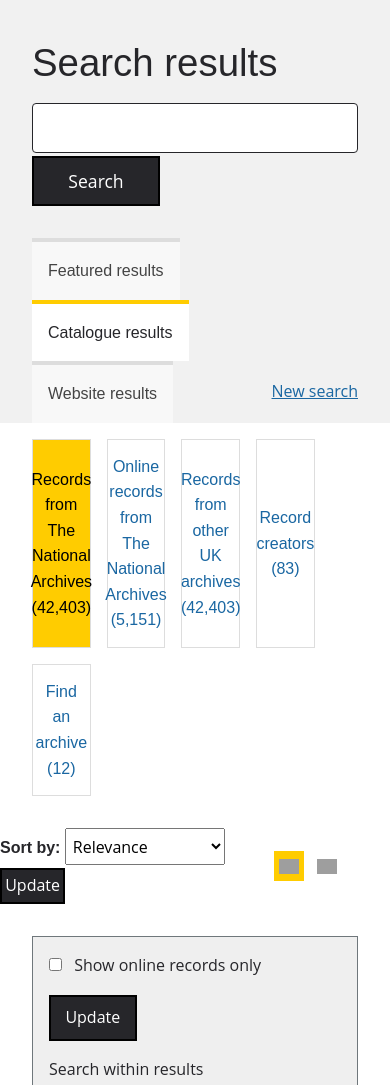
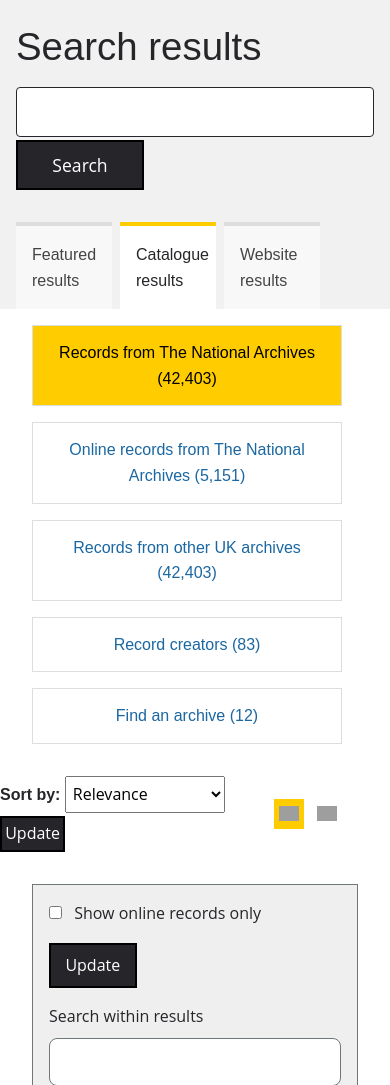
Before and after one commit to nationalarchives/ds-etna-search-plan, a Flask app: page /search/catalogue/ in a window 390 px wide; the page is wider, and only the part inside the window is pictured. Shown: the part 180-1265 px from the top of that part. Run offline with Flask 2, Linux system fonts and the light colour scheme; some libraries are stand-ins or nearby versions; some web fonts are replaced; grey boxes are pictures that could not be loaded.

Commit message:
Add mobile styles to tabs

```diff
--- a/Prototype/sass/includes/_search-results-hero.scss
+++ b/Prototype/sass/includes/_search-results-hero.scss
@@ -2,6 +2,12 @@
     background-color: $color__grey-1;
     padding: 2rem;
     padding-bottom: 0;
+
+    @media only screen and (max-width: $screen__md) {
+        padding: 1rem;
+        padding-bottom: 0;
+    }
+
     &__heading {
         margin-top: 0;
         font-weight: normal;
@@ -46,6 +52,21 @@
                 display: inline-block;
                 margin-right: 2rem;
                 font-family: $font__supria-sans;
+
+
+
+                @media only screen and (max-width: 35rem) {
+                    margin-right: 0.5rem;
+                }
+
+                @media only screen and (max-width: 30.2rem) {
+                    max-width: 6rem;
+                }
+
+                @media only screen and (max-width: 24rem) {
+                    max-width: 5rem;
+                }
+
                 &-new-search {
                     display: inline-block;
                     margin-left: auto;
@@ -63,6 +84,11 @@
             color: #000000ba;
             border-top: .3rem solid $color__grey-4;
             background-color: #ffffff85;
+
+            @media only screen and (max-width: 24rem) {
+                padding-left: 0.5rem;
+                padding-right: 0.5rem;
+            }
 
             &:visited, &:hover {
                 color: $color__black;
--- a/Prototype/static/css/search.css
+++ b/Prototype/static/css/search.css
@@ -3642,6 +3642,10 @@
   background-color: #F1F1F1;
   padding: 2rem;
   padding-bottom: 0; }
+  @media only screen and (max-width: 48rem) {
+    .search-results-hero {
+      padding: 1rem;
+      padding-bottom: 0; } }
   .search-results-hero__heading {
     margin-top: 0;
     font-weight: normal;
@@ -3674,6 +3678,15 @@
         display: inline-block;
         margin-right: 2rem;
         font-family: supria-sans-condensed, sans-serif; }
+        @media only screen and (max-width: 35rem) {
+          .search-results-hero__nav-list-item {
+            margin-right: 0.5rem; } }
+        @media only screen and (max-width: 30.2rem) {
+          .search-results-hero__nav-list-item {
+            max-width: 6rem; } }
+        @media only screen and (max-width: 24rem) {
+          .search-results-hero__nav-list-item {
+            max-width: 5rem; } }
         .search-results-hero__nav-list-item-new-search {
           display: inline-block;
           margin-left: auto; }
@@ -3687,6 +3700,10 @@
       color: #000000ba;
       border-top: 0.3rem solid #dddddd;
       background-color: #ffffff85; }
+      @media only screen and (max-width: 24rem) {
+        .search-results-hero__nav-link {
+          padding-left: 0.5rem;
+          padding-right: 0.5rem; } }
       .search-results-hero__nav-link:visited, .search-results-hero__nav-link:hover {
         color: #000000; }
       .search-results-hero__nav-link[aria-current=true], .search-results-hero__nav-link:hover, .search-results-hero__nav-link:focus {
@@ -3745,6 +3762,11 @@
     min-height: 100px;
     margin-bottom: 1rem;
     font-family: supria-sans-condensed, sans-serif; }
+    @media only screen and (max-width: 48rem) {
+      .search-buckets__list-item {
+        width: 100%;
+        display: block;
+        min-height: 10px; } }
 .search-buckets__link {
   text-align: center;
   padding: 14px;
--- a/Prototype/templates/includes/search_hero.html
+++ b/Prototype/templates/includes/search_hero.html
@@ -17,9 +17,6 @@
             <li class="search-results-hero__nav-list-item">
                 <a class="search-results-hero__nav-link" {% if 'website' in selected_tab %} aria-current="true" {% else %} href="#" {% endif %}>Website results</a>
             </li>
-            <li class="search-results-hero__nav-list-item-new-search">
-                <a href="/search" class="search-results-hero__nav-link-new-search">New search</a>
-            </li>
         </ul>
     </nav>
 </div>
```
Also changed, not shown: 1 other file.
